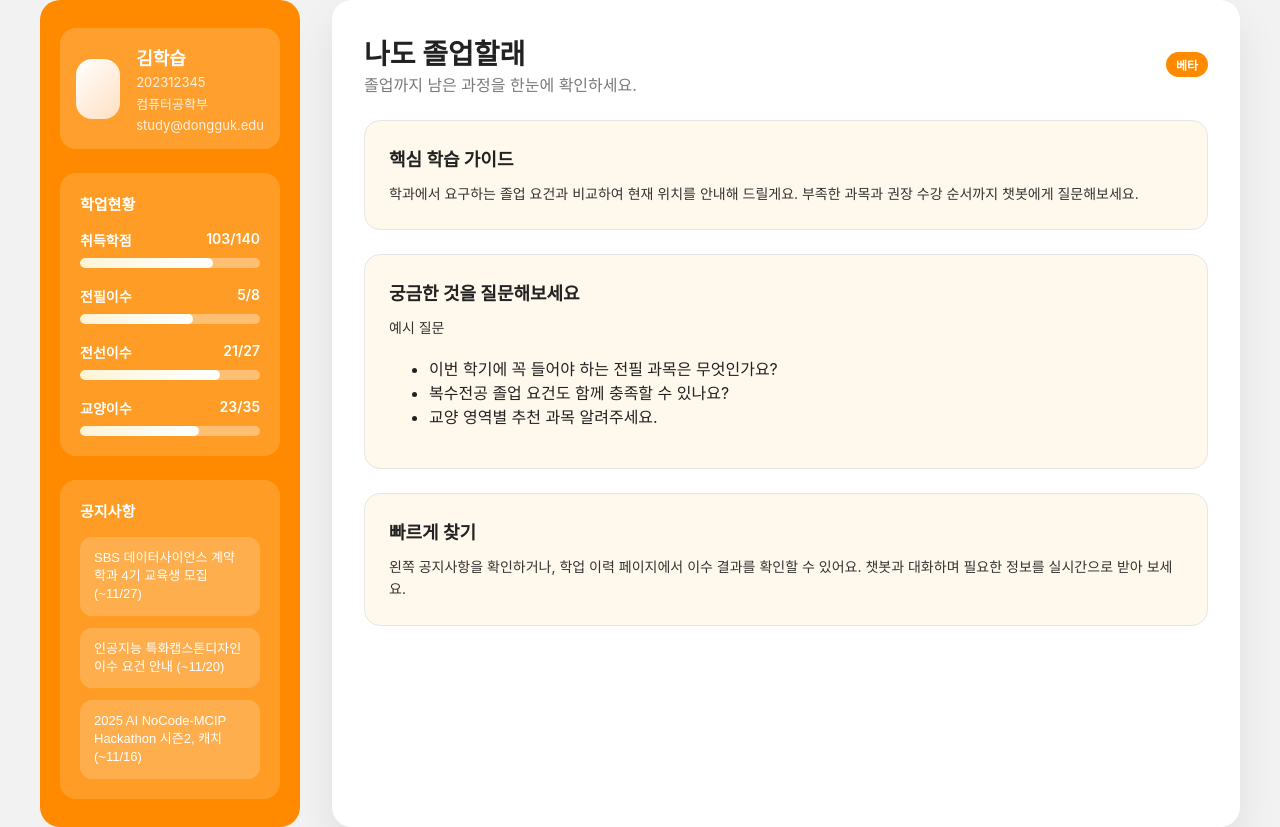
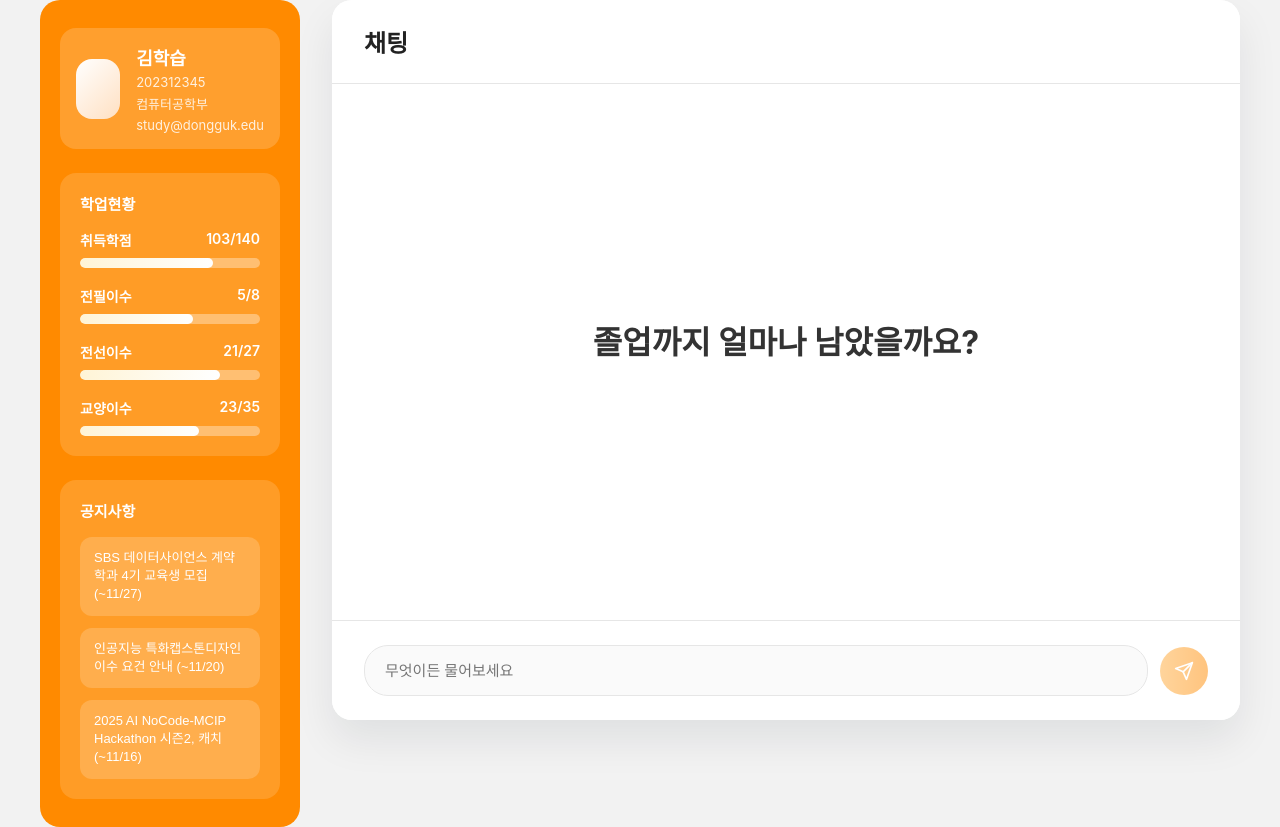
Before and after one commit to Dgu-SWE/GonnaG-Front, a React (Create React App) app: page / in a window 1280 px wide. Built offline with nearby package versions, Linux system fonts and the light colour scheme.

Commit message:
feat : 채팅UI 구현

```diff
--- /dev/null
+++ b/src/pages/Main.css
@@ -0,0 +1,255 @@
+.chat-container {
+  display: flex;
+  flex-direction: column;
+  height: calc(100vh - 80px);
+  max-height: 800px;
+  padding: 0 !important;
+  gap: 0 !important;
+  background-color: #ffffff;
+  border-radius: 20px;
+  overflow: hidden;
+}
+
+.chat-header {
+  padding: 24px 32px;
+  border-bottom: 1px solid #e6e6e6;
+  background-color: #ffffff;
+}
+
+.chat-title {
+  margin: 0;
+  font-size: 24px;
+  font-weight: 700;
+  color: #222;
+}
+
+.chat-messages {
+  flex: 1;
+  overflow-y: auto;
+  padding: 32px;
+  display: flex;
+  flex-direction: column;
+  gap: 24px;
+  background-color: #ffffff;
+}
+
+/* 주황색 스크롤바 스타일 */
+.chat-messages::-webkit-scrollbar {
+  width: 8px;
+}
+
+.chat-messages::-webkit-scrollbar-track {
+  background: #f1f1f1;
+  border-radius: 4px;
+}
+
+.chat-messages::-webkit-scrollbar-thumb {
+  background: #ff8a00;
+  border-radius: 4px;
+}
+
+.chat-messages::-webkit-scrollbar-thumb:hover {
+  background: #ff9500;
+}
+
+/* Firefox 스크롤바 */
+.chat-messages {
+  scrollbar-width: thin;
+  scrollbar-color: #ff8a00 #f1f1f1;
+}
+
+.chat-welcome {
+  display: flex;
+  align-items: center;
+  justify-content: center;
+  height: 100%;
+  text-align: center;
+}
+
+.chat-welcome-title {
+  margin: 0;
+  font-size: 32px;
+  font-weight: 700;
+  color: #333;
+}
+
+.chat-message {
+  display: flex;
+  width: 100%;
+  animation: fadeIn 0.3s ease-in;
+}
+
+@keyframes fadeIn {
+  from {
+    opacity: 0;
+    transform: translateY(10px);
+  }
+  to {
+    opacity: 1;
+    transform: translateY(0);
+  }
+}
+
+.chat-message--user {
+  justify-content: flex-end;
+}
+
+.chat-message--ai {
+  justify-content: flex-start;
+}
+
+.chat-message__bubble {
+  max-width: 70%;
+  padding: 16px 20px;
+  border-radius: 20px;
+  word-wrap: break-word;
+  line-height: 1.6;
+}
+
+.chat-message--user .chat-message__bubble {
+  background-color: #ff8a00;
+  color: #ffffff;
+  border-bottom-right-radius: 4px;
+}
+
+.chat-message--ai .chat-message__bubble {
+  background-color: #ffffff;
+  color: #222;
+  border: 1px solid #e6e6e6;
+  border-bottom-left-radius: 4px;
+  box-shadow: 0 2px 8px rgba(0, 0, 0, 0.05);
+}
+
+.chat-message__text {
+  margin: 0;
+  font-size: 15px;
+  white-space: pre-wrap;
+}
+
+.chat-loading {
+  display: flex;
+  gap: 6px;
+  align-items: center;
+  padding: 4px 0;
+}
+
+.chat-loading span {
+  width: 8px;
+  height: 8px;
+  border-radius: 50%;
+  background-color: #999;
+  animation: loading 1.4s infinite ease-in-out;
+}
+
+.chat-loading span:nth-child(1) {
+  animation-delay: -0.32s;
+}
+
+.chat-loading span:nth-child(2) {
+  animation-delay: -0.16s;
+}
+
+@keyframes loading {
+  0%,
+  80%,
+  100% {
+    transform: scale(0.8);
+    opacity: 0.5;
+  }
+  40% {
+    transform: scale(1);
+    opacity: 1;
+  }
+}
+
+.chat-input-form {
+  display: flex;
+  align-items: center;
+  gap: 12px;
+  padding: 24px 32px;
+  background-color: #ffffff;
+  border-top: 1px solid #e6e6e6;
+}
+
+.chat-input {
+  flex: 1;
+  padding: 16px 20px;
+  border: 1px solid #e6e6e6;
+  border-radius: 24px;
+  font-size: 15px;
+  background-color: #fafafa;
+  transition: border-color 0.2s ease, box-shadow 0.2s ease, background-color 0.2s ease;
+  outline: none;
+}
+
+.chat-input:focus {
+  border-color: #ff8a00;
+  box-shadow: 0 0 0 4px rgba(255, 138, 0, 0.1);
+  background-color: #ffffff;
+}
+
+.chat-input:disabled {
+  opacity: 0.6;
+  cursor: not-allowed;
+}
+
+.chat-send-button {
+  width: 48px;
+  height: 48px;
+  border: none;
+  border-radius: 50%;
+  background: linear-gradient(90deg, #ffab3b 0%, #ff8a00 100%);
+  color: #ffffff;
+  cursor: pointer;
+  display: flex;
+  align-items: center;
+  justify-content: center;
+  transition: transform 0.2s ease, box-shadow 0.2s ease;
+  flex-shrink: 0;
+}
+
+.chat-send-button:hover:not(:disabled) {
+  transform: translateY(-2px);
+  box-shadow: 0 4px 12px rgba(255, 138, 0, 0.4);
+}
+
+.chat-send-button:active:not(:disabled) {
+  transform: translateY(0);
+}
+
+.chat-send-button:disabled {
+  opacity: 0.5;
+  cursor: not-allowed;
+}
+
+.chat-send-button svg {
+  width: 20px;
+  height: 20px;
+}
+
+@media (max-width: 768px) {
+  .chat-container {
+    height: calc(100vh - 40px);
+    max-height: none;
+  }
+
+  .chat-header {
+    padding: 20px 24px;
+  }
+
+  .chat-messages {
+    padding: 24px 20px;
+  }
+
+  .chat-message__bubble {
+    max-width: 85%;
+  }
+
+  .chat-input-form {
+    padding: 20px 24px;
+  }
+
+  .chat-welcome-title {
+    font-size: 24px;
+  }
+}
--- a/src/pages/Main.jsx
+++ b/src/pages/Main.jsx
@@ -1,42 +1,154 @@
-import React from 'react';
+import React, { useState, useRef, useEffect } from 'react';
 import Sidebar from '../components/Sidebar';
+import './Main.css';
 
 const Main = () => {
+  const [messages, setMessages] = useState([]);
+  const [inputText, setInputText] = useState('');
+  const [isLoading, setIsLoading] = useState(false);
+  const chatEndRef = useRef(null);
+  const chatContainerRef = useRef(null);
+
+  // 스크롤을 맨 아래로 이동
+  const scrollToBottom = () => {
+    chatEndRef.current?.scrollIntoView({ behavior: 'smooth' });
+  };
+
+  useEffect(() => {
+    scrollToBottom();
+  }, [messages]);
+
+  // 백엔드로 메시지 전송
+  const sendMessage = async (e) => {
+    e.preventDefault();
+    if (!inputText.trim() || isLoading) return;
+
+    const userMessage = inputText.trim();
+    setInputText('');
+    setIsLoading(true);
+
+    // 사용자 메시지를 먼저 추가
+    const newUserMessage = {
+      id: Date.now(),
+      type: 'user',
+      text: userMessage,
+    };
+    setMessages((prev) => [...prev, newUserMessage]);
+
+    try {
+      // 백엔드 API 호출
+      // TODO: 실제 백엔드 API 엔드포인트로 교체하세요
+      const response = await fetch('/api/chat', {
+        method: 'POST',
+        headers: {
+          'Content-Type': 'application/json',
+        },
+        body: JSON.stringify({ message: userMessage }),
+      });
+
+      if (!response.ok) {
+        throw new Error('API 요청 실패');
+      }
+
+      const data = await response.json();
+      const aiResponse = {
+        id: Date.now() + 1,
+        type: 'ai',
+        text: data.response || data.message || '응답을 받았습니다.',
+      };
+
+      setMessages((prev) => [...prev, aiResponse]);
+    } catch (error) {
+      console.error('Error sending message:', error);
+      const errorMessage = {
+        id: Date.now() + 1,
+        type: 'ai',
+        text: '죄송합니다. 오류가 발생했습니다. 다시 시도해주세요.',
+      };
+      setMessages((prev) => [...prev, errorMessage]);
+    } finally {
+      setIsLoading(false);
+    }
+  };
+
   return (
     <div className="page">
       <Sidebar />
-      <section className="page-content">
-        <header className="page-header">
-          <div>
-            <h1 className="page-title">나도 졸업할래</h1>
-            <p className="page-subtitle">졸업까지 남은 과정을 한눈에 확인하세요.</p>
-          </div>
-          <span className="badge">베타</span>
+      <section className="page-content chat-container">
+        <header className="chat-header">
+          <h1 className="chat-title">채팅</h1>
         </header>
 
-        <div className="page-card">
-          <h2 className="page-card__title">핵심 학습 가이드</h2>
-          <p className="page-card__description">
-            학과에서 요구하는 졸업 요건과 비교하여 현재 위치를 안내해 드릴게요. 부족한 과목과 권장 수강 순서까지 챗봇에게 질문해보세요.
-          </p>
+        <div className="chat-messages" ref={chatContainerRef}>
+          {messages.length === 0 ? (
+            <div className="chat-welcome">
+              <h2 className="chat-welcome-title">졸업까지 얼마나 남았을까요?</h2>
+            </div>
+          ) : (
+            messages.map((message) => (
+              <div
+                key={message.id}
+                className={`chat-message ${message.type === 'user' ? 'chat-message--user' : 'chat-message--ai'}`}
+              >
+                <div className="chat-message__bubble">
+                  <p className="chat-message__text">{message.text}</p>
+                </div>
+              </div>
+            ))
+          )}
+          {isLoading && (
+            <div className="chat-message chat-message--ai">
+              <div className="chat-message__bubble">
+                <div className="chat-loading">
+                  <span></span>
+                  <span></span>
+                  <span></span>
+                </div>
+              </div>
+            </div>
+          )}
+          <div ref={chatEndRef} />
         </div>
 
-        <section className="page-card">
-          <h2 className="page-card__title">궁금한 것을 질문해보세요</h2>
-          <p className="page-card__description">예시 질문</p>
-          <ul>
-            <li>이번 학기에 꼭 들어야 하는 전필 과목은 무엇인가요?</li>
-            <li>복수전공 졸업 요건도 함께 충족할 수 있나요?</li>
-            <li>교양 영역별 추천 과목 알려주세요.</li>
-          </ul>
-        </section>
-
-        <section className="page-card">
-          <h2 className="page-card__title">빠르게 찾기</h2>
-          <p className="page-card__description">
-            왼쪽 공지사항을 확인하거나, 학업 이력 페이지에서 이수 결과를 확인할 수 있어요. 챗봇과 대화하며 필요한 정보를 실시간으로 받아 보세요.
-          </p>
-        </section>
+        <form className="chat-input-form" onSubmit={sendMessage}>
+          <input
+            type="text"
+            className="chat-input"
+            placeholder="무엇이든 물어보세요"
+            value={inputText}
+            onChange={(e) => setInputText(e.target.value)}
+            disabled={isLoading}
+          />
+          <button
+            type="submit"
+            className="chat-send-button"
+            disabled={!inputText.trim() || isLoading}
+            aria-label="전송"
+          >
+            <svg
+              width="20"
+              height="20"
+              viewBox="0 0 24 24"
+              fill="none"
+              xmlns="http://www.w3.org/2000/svg"
+            >
+              <path
+                d="M22 2L11 13"
+                stroke="currentColor"
+                strokeWidth="2"
+                strokeLinecap="round"
+                strokeLinejoin="round"
+              />
+              <path
+                d="M22 2L15 22L11 13L2 9L22 2Z"
+                stroke="currentColor"
+                strokeWidth="2"
+                strokeLinecap="round"
+                strokeLinejoin="round"
+              />
+            </svg>
+          </button>
+        </form>
       </section>
     </div>
   );
```
